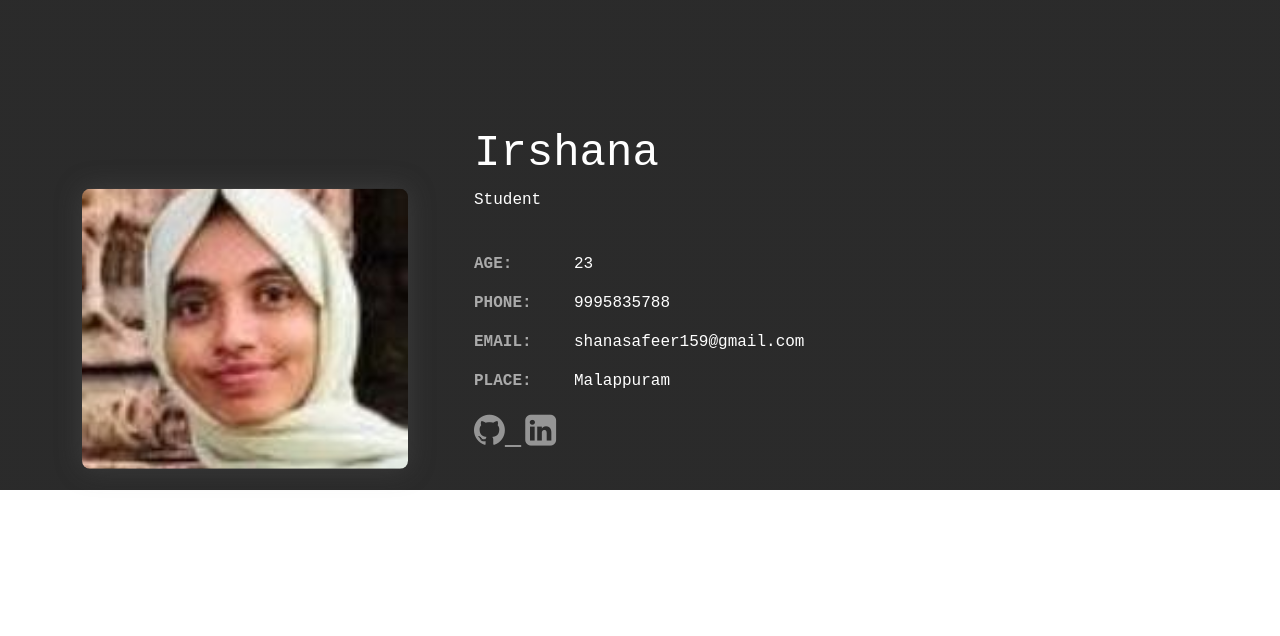
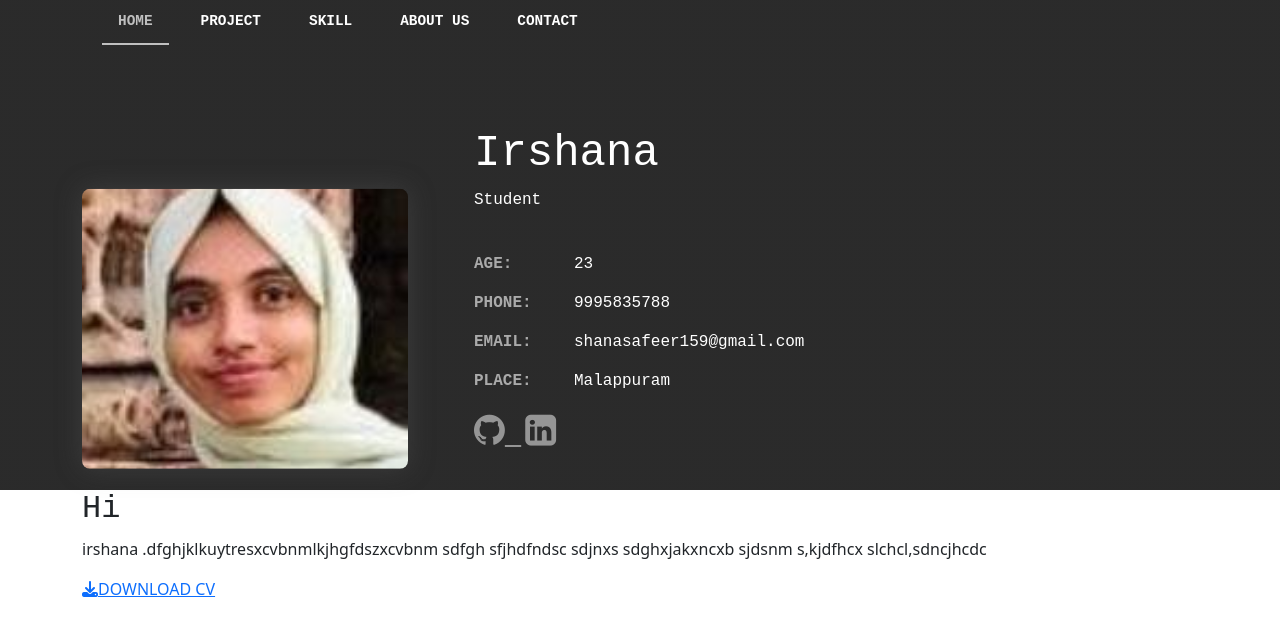
Before and after one commit to Irshanac/portfolio, a plain HTML site: page index.html in a window 1280 px wide. Drawn offline with nearby package versions, Linux system fonts and the light colour scheme; files whose address does not match are found by name.

Commit message:
navbar complite

```diff
--- a/index.html
+++ b/index.html
@@ -5,11 +5,42 @@
   <meta name="viewport" content="width=device-width, initial-scale=1.0">
   <title>Irshana</title>
   <link rel="stylesheet" href="style.css">
+  <link rel="stylesheet" href="https://cdnjs.cloudflare.com/ajax/libs/font-awesome/6.1.1/css/all.min.css">
   <link rel="stylesheet" href="https://cdnjs.cloudflare.com/ajax/libs/font-awesome/4.7.0/css/font-awesome.min.css">
   <link href="https://cdn.jsdelivr.net/npm/bootstrap@5.3.0-alpha1/dist/css/bootstrap.min.css" rel="stylesheet">
 
 </head>
 <body>
+  <header class="header" id="header">
+    <nav class="nav container">
+      <div class="nav__menu" id="nav__menu">
+        <ul class="nav__list">
+          <li>
+            <a href="#home" class="nav__link active-link">Home</a>
+          </li>
+          <li>
+            <a href="#project" class="nav__link ">Project</a>
+          </li>
+          <li>
+            <a href="#skill" class="nav__link ">Skill</a>
+          </li>
+          <li>
+            <a href="#about" class="nav__link ">About us</a>
+          </li>
+          <li>
+            <a href="#contact" class="nav__link ">Contact</a>
+          </li>
+        </ul>
+        <div class="nav__close" id="nav__close">
+          <i class="fa fa-close" style="font-size:36px"></i>
+        </div>
+      </div>
+      <div class="nav__toggle" id="nav__toggle">
+        <i class="fa-solid fa-bars"></i>
+      </div>
+    </nav>
+</header>
+
   <div class="main">
     <section class="home" id="home">
       <div class="home__container container grid">
@@ -40,6 +71,18 @@
     </section>
   </div>
 
+  <section class="about section container" id="about">
+    <h2 class="section__title">
+      Hi
+    </h2>
+    <p class="about__details text-lg">
+      irshana .dfghjklkuytresxcvbnmlkjhgfdszxcvbnm sdfgh sfjhdfndsc sdjnxs sdghxjakxncxb sjdsnm s,kjdfhcx slchcl,sdncjhcdc
+    </p>
+    <a href="img/cv.pdf" class="butoon button-flex">
+      <i class="fa-solid fa-download"></i>DOWNLOAD CV
+    </a>
+  </section>
+
 
 
   <script src="https://cdn.jsdelivr.net/npm/bootstrap@5.3.0-alpha1/dist/js/bootstrap.bundle.min.js"></script>
--- a/style.css
+++ b/style.css
@@ -149,9 +149,77 @@ textarea, input {
     font-size: 1.7rem;
     line-height: 1.36em;
     margin-right: 0.25rem;
-    transform: .3s;
+    transition: .3s;
     opacity: .5;
 }
 .home__social-link:hover{
     opacity: 1;
 }
+/*header*/
+.header {
+    position: absolute;
+    top: 0;
+    left: 0;
+    width: 100%;
+    z-index: 100;
+}
+
+.nav {
+    height: calc(var(--header-height));
+    display: flex;
+    align-items: center;
+    justify-content: space-between;
+}
+
+.nav__list {
+    display: flex;
+    column-gap: 1rem; /* Adds spacing between list items */
+}
+
+.nav__link {
+    color: white;
+    font-size: 0.9rem;
+    font-weight: var(--bold);
+    font-family: var(--mono-font);
+    text-transform: uppercase;
+    text-decoration: none;
+    padding: 1rem;
+    position: relative; /* For the ::after pseudo-element */
+    transition: .3s;
+}
+
+.nav__link:hover {
+    opacity: .7;
+}
+
+.nav__link::after {
+    content: '';
+    position: absolute;
+    bottom: 0;
+    left: 50%;
+    width: 0;
+    height: 2px;
+    background-color: #fff;
+    transition: width .3s, left .3s;
+    opacity: 0;
+}
+
+.nav__link:hover::after {
+    width: 100%;
+    left: 0;
+    opacity: 1;
+}
+
+.active-link {
+    opacity: .7;
+}
+
+.active-link::after {
+    width: 100%;
+    left: 0;
+    opacity: 1;
+}
+
+.nav__toggle, .nav__close {
+    display: none; /* These can be shown later for mobile */
+}
```
Also changed, not shown: 1 other file.
